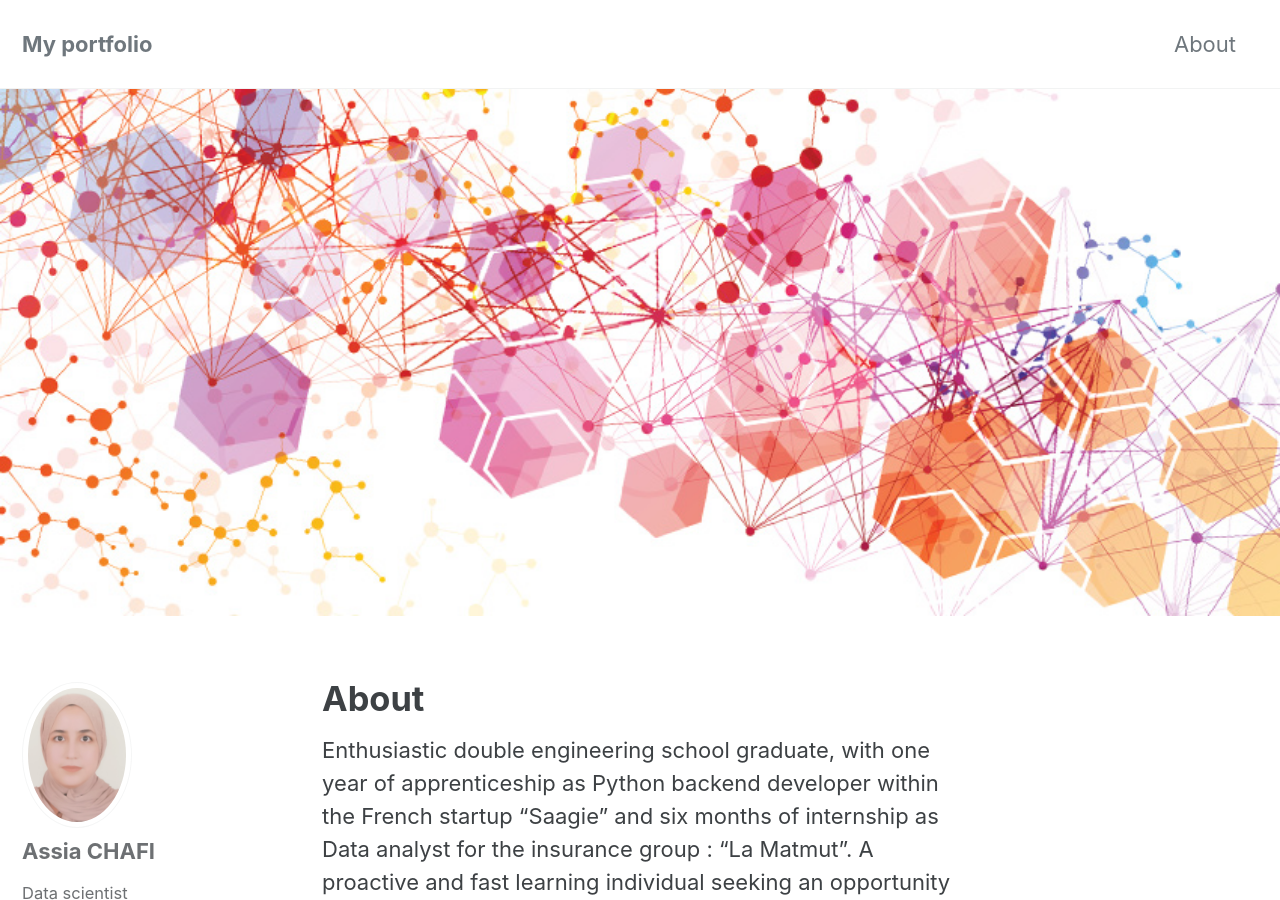
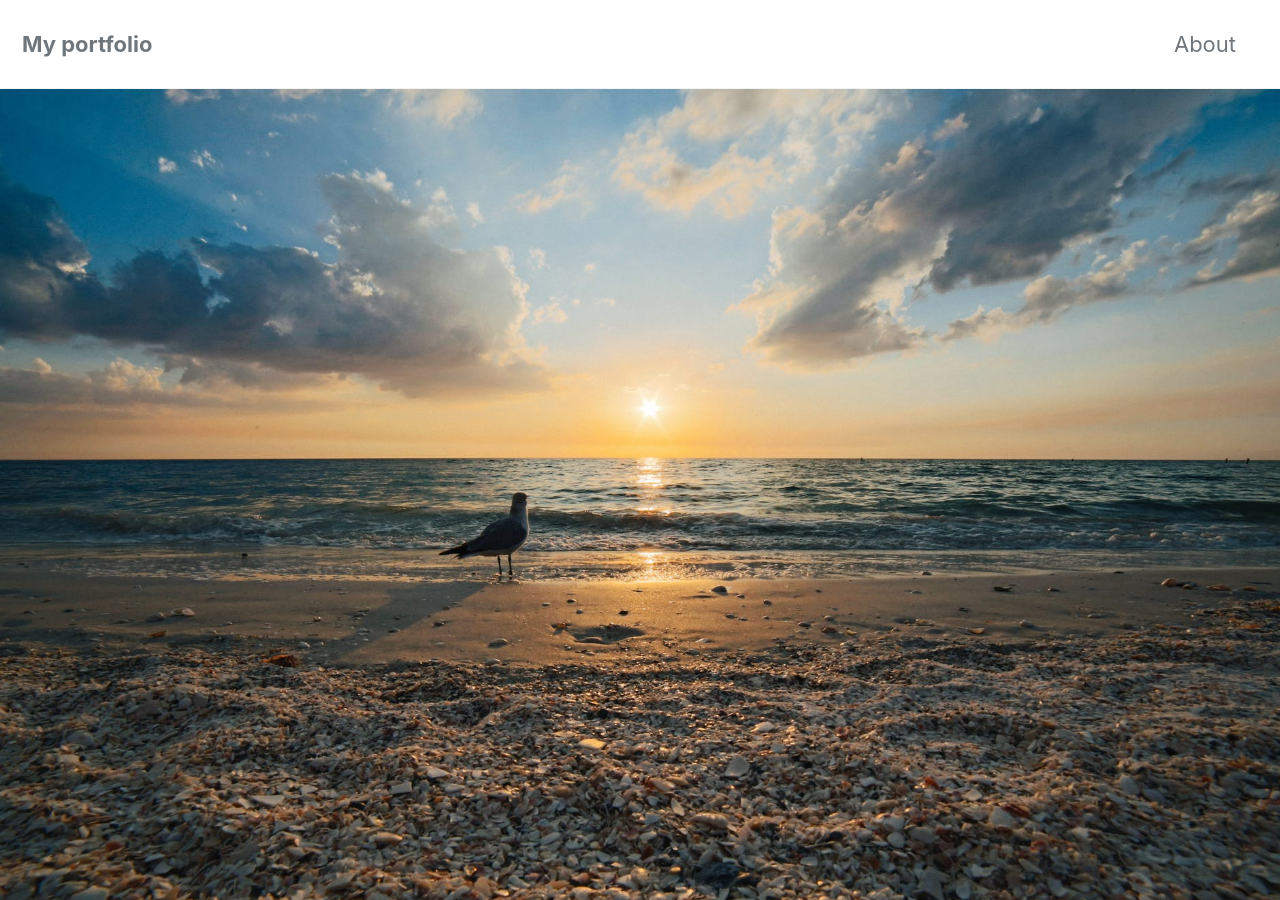
Before and after one commit to achafi/myportfolio, a Jekyll site: the page built from _pages/about.md, in a window 1280 px wide and 900 px high. Built offline with Jekyll 4.4.1, drawn with Linux system fonts in a browser that asks for light colours; cached includes are drawn as plain includes.

Commit message:
update image

```diff
--- a/_pages/about.md
+++ b/_pages/about.md
@@ -2,6 +2,6 @@
 title : "About"
 permalink : /about/
 header :
-  image : "./assets/images/DS-graphic-feature.jpg"
+  image : "./assets/images/view.jpeg"
 ---
 Enthusiastic double engineering school graduate, with one year of apprenticeship as Python backend developer within the French startup “Saagie” and six months of internship as Data analyst for the insurance group : “La Matmut”. A proactive and fast learning individual seeking an opportunity to work in the predictive modeling ﬁeld, including analytical and methodical skills to achieve business goals.
```
Also changed, not shown: assets/images/view.jpeg (added).
